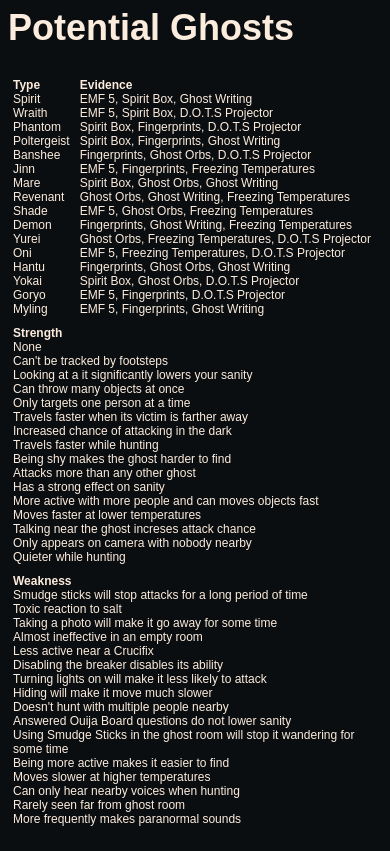
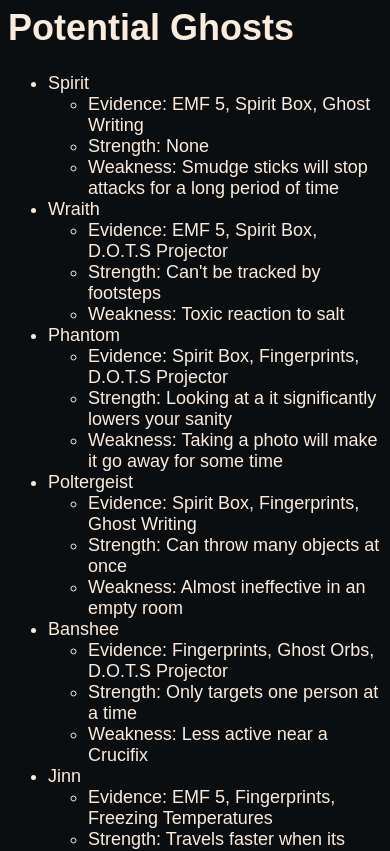
Before and after one commit to MysteryBlokHed/phasjournal, a Vue app: page / in a window 390 px wide. Shown: the part 1460-2311 px from the top of the page. Built offline with nearby package versions, Linux system fonts and the light colour scheme.

Commit message:
Change Potential Ghosts display for small screens (#8)
Changes from a table to an unordered list for the list of potential
ghosts when the screen cannot fit the table.

```diff
--- a/src/components/PotentialGhosts.vue
+++ b/src/components/PotentialGhosts.vue
@@ -1,7 +1,8 @@
 <template>
   <div>
     <h1>Potential Ghosts</h1>
-    <div class="container" v-if="ghosts">
+    <div v-if="ghosts">
+      <div class="container" v-if="!smallScreen">
         <div class="ghosts-column type">
           <div>
             <div>Type</div>
@@ -20,7 +21,7 @@
             ></div>
           </div>
         </div>
-      <div v-if="!isMobile" class="ghosts-column strength">
+        <div class="ghosts-column strength">
           <div>
             <div>Strength</div>
             <div v-for="ghost in ghosts" :key="ghost.type">
@@ -28,13 +29,29 @@
             </div>
           </div>
         </div>
-      <div v-if="!isMobile" class="ghosts-column weakness">
+        <div class="ghosts-column weakness">
           <div>
             <div>Weakness</div>
             <div v-for="ghost in ghosts" :key="ghost.type">
               {{ ghost.weakness }}
             </div>
           </div>
+        </div>
+      </div>
+      <div class="container" v-else>
+        <ul>
+          <li v-for="ghost in ghosts" :key="ghost.type">
+            {{ ghost.type }}
+            <ul>
+              <li>
+                Evidence:
+                <span v-html="formatEvidence(ghost.evidence)"></span>
+              </li>
+              <li>Strength: {{ ghost.strength }}</li>
+              <li>Weakness: {{ ghost.weakness }}</li>
+            </ul>
+          </li>
+        </ul>
       </div>
     </div>
     <p v-else>No possible ghosts.</p>
@@ -54,7 +71,7 @@ export default defineComponent({
       evidencePresent: store.state.evidencePresent,
       evidenceNotPresent: store.state.evidenceNotPresent,
       evidenceInCommon: store.state.evidenceInCommon,
-      isMobile: navigator.userAgent.match(/mobile/i),
+      smallScreen: false,
     }
   },
   methods: {
@@ -77,6 +94,17 @@ export default defineComponent({
 
       return htmlEvidence.join(', ')
     },
+    resizeHandler() {
+      if (window.innerWidth < 1200) this.smallScreen = true
+      else this.smallScreen = false
+    },
+  },
+  created() {
+    window.addEventListener('resize', this.resizeHandler)
+    this.resizeHandler()
+  },
+  unmounted() {
+    window.removeEventListener('resize', this.resizeHandler)
   },
 })
 </script>
@@ -87,12 +115,6 @@ span.present {
 }
 </style>
 <style scoped>
-@media (max-width: 800px) {
-  .container {
-    font-size: 0.75rem;
-  }
-}
-
 .ghosts-column {
   display: inline-block;
   margin: 5px;
```
Lines whose indentation alone changed are shown as unchanged.
